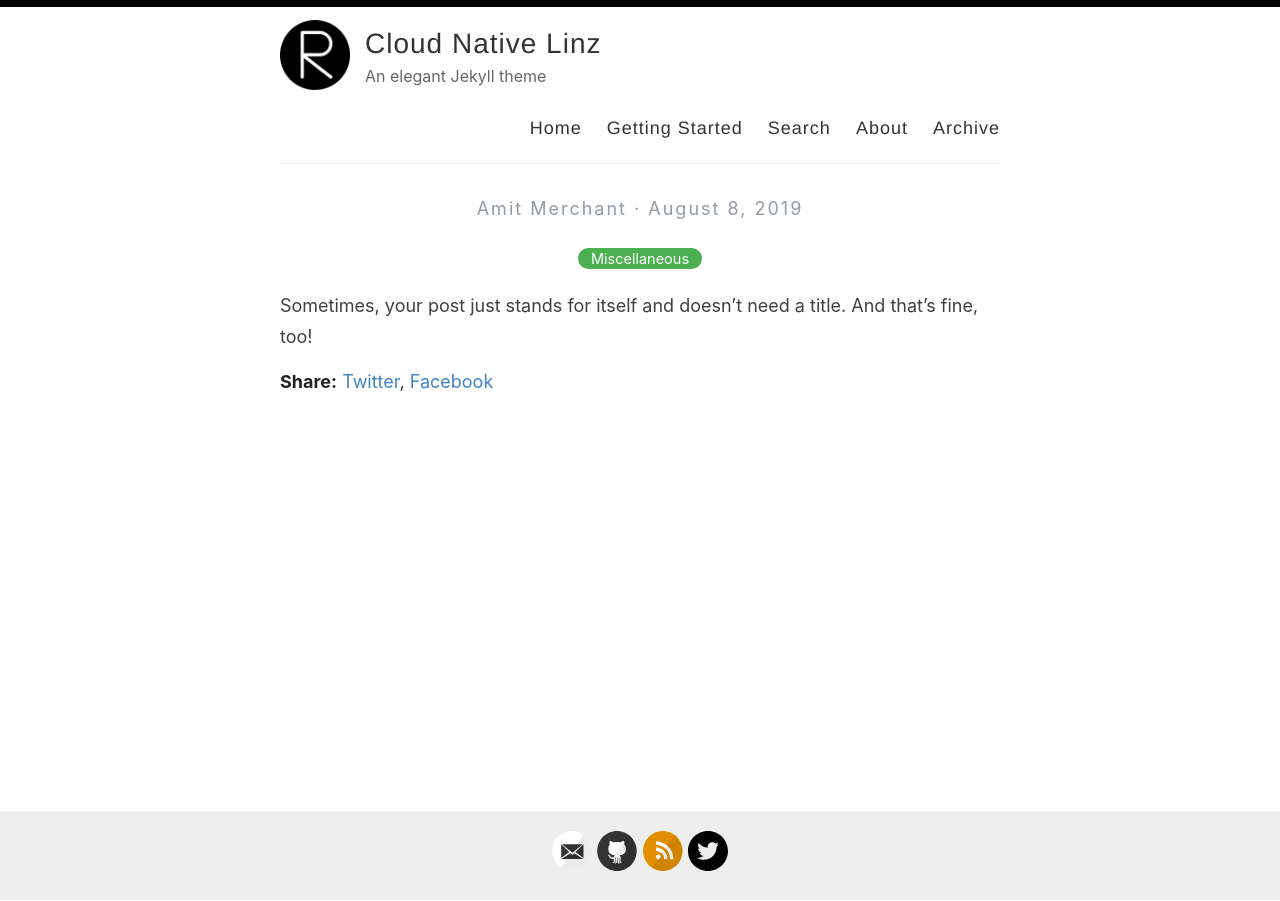
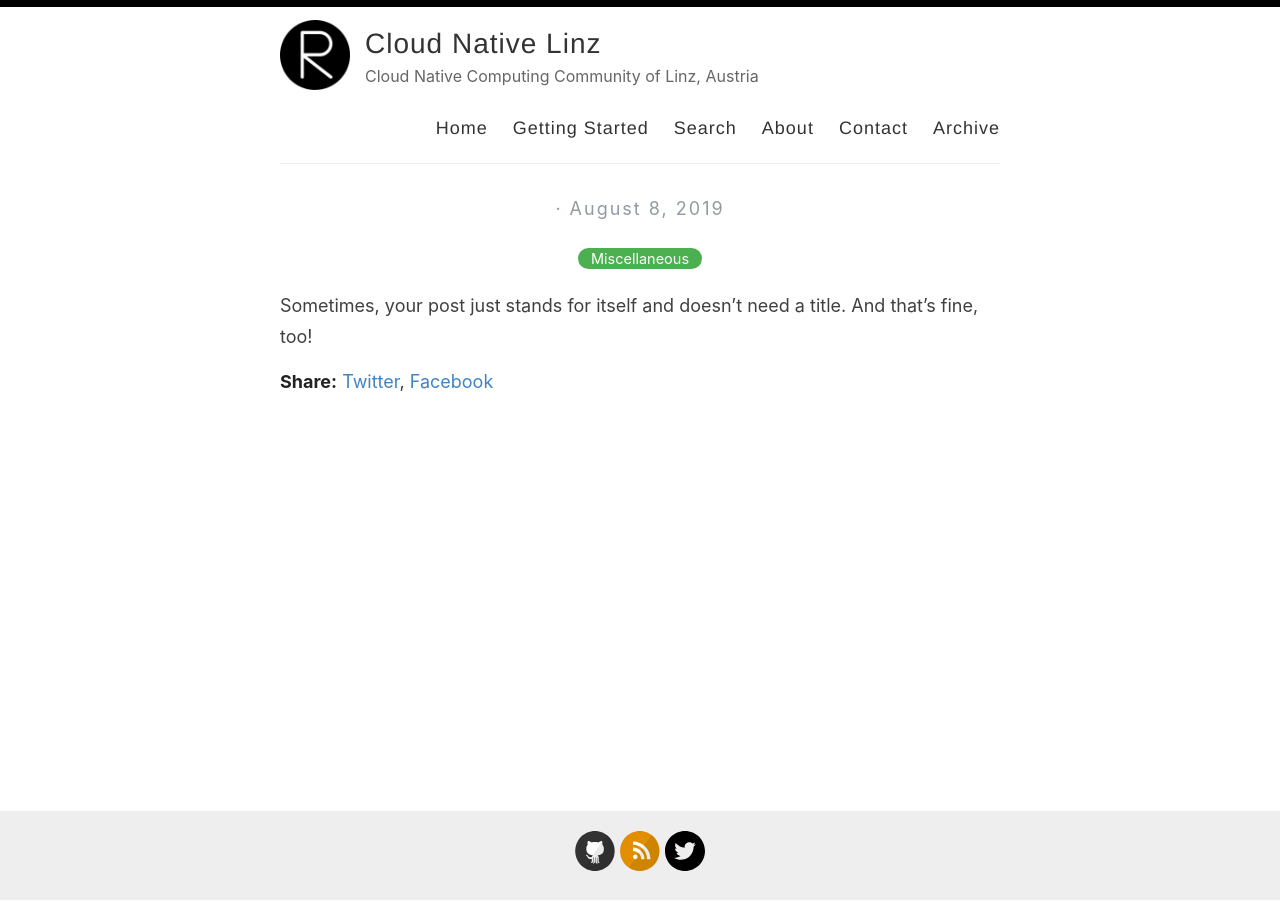
Before and after one commit to CloudNativeLinz/cloudnativelinz.github.io, a Jekyll site: the page built from _posts/2019-08-08-no-title-posts.md, in a window 1280 px wide. Built offline with Jekyll 4.4.1, drawn with Linux system fonts in a browser that asks for light colours.

Commit message:
add new page

```diff
--- a/_config.yml
+++ b/_config.yml
@@ -6,10 +6,10 @@
 name: Cloud Native Linz
 
 # Name of the author
-author: Amit Merchant
+author:
 
 # Short bio or description (displayed in the header)
-description: An elegant Jekyll theme
+description: Cloud Native Computing Community of Linz, Austria
 
 # URL of your avatar or profile pic (you could use your GitHub profile pic)
 avatar: /images/reverie.png
@@ -21,15 +21,15 @@ avatar: /images/reverie.png
 # Includes an icon in the footer for each username you enter
 footer-links:
   dribbble:
-  email: amit.d.merchant@gmail.com
+  email:
   facebook:
   flickr:
-  github: amitmerchant1990/reverie
+  github: cloudnativelinz
   instagram:
   linkedin:
   pinterest:
   rss: rss
-  twitter: amit_merchant
+  twitter: CloudNativeLinz
   stackoverflow:
   youtube: # channel/<your_long_string> or user/<user-name>
   googleplus: # anything in your profile username that comes after plus.google.com/
--- a/_layouts/default.html
+++ b/_layouts/default.html
@@ -32,6 +32,7 @@
               <a href="{{ site.baseurl }}/getting-started">Getting Started</a>
               <a href="{{ site.baseurl }}/search">Search</a>
               <a href="{{ site.baseurl }}/about">About</a>
+              <a href="{{ site.baseurl }}/contact">Contact</a>
               <a href="{{ site.baseurl }}/archive">Archive</a>
             </nav>
           </header>
```
